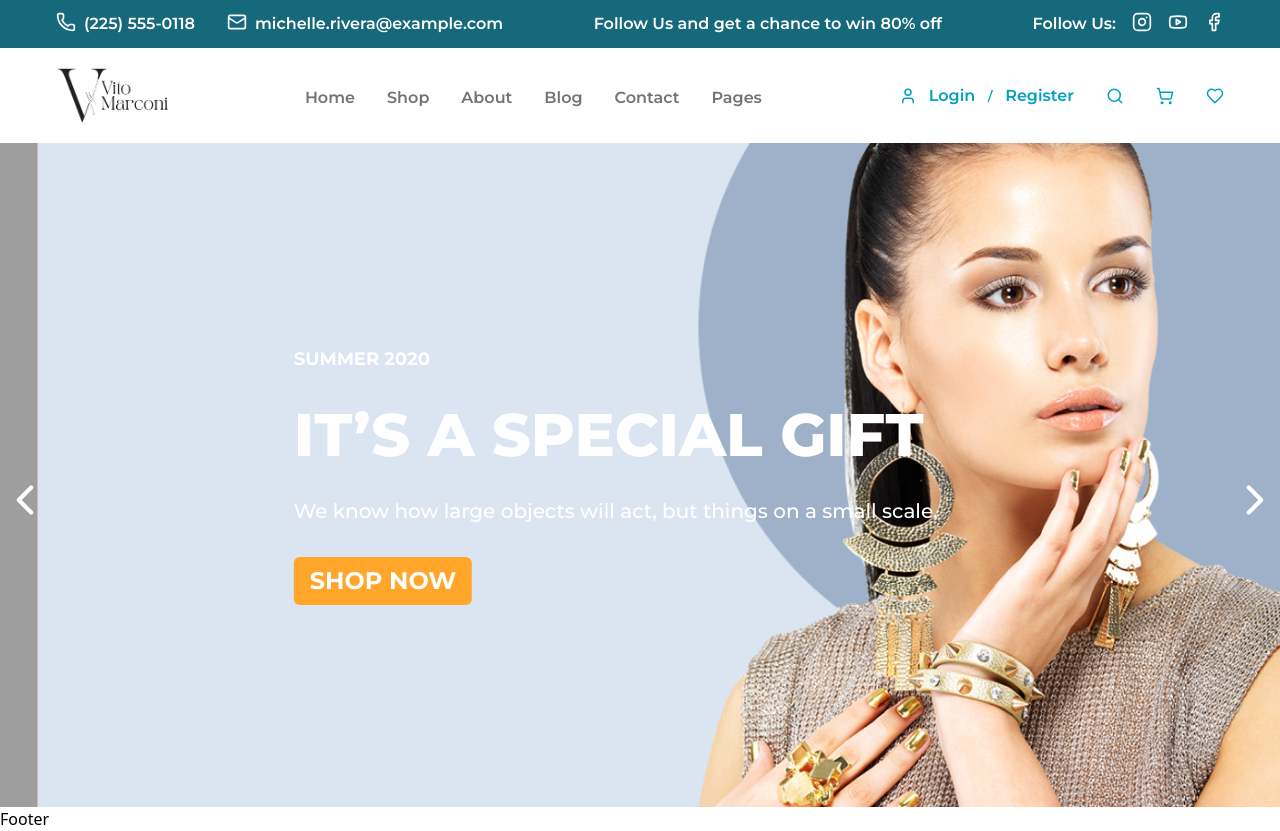
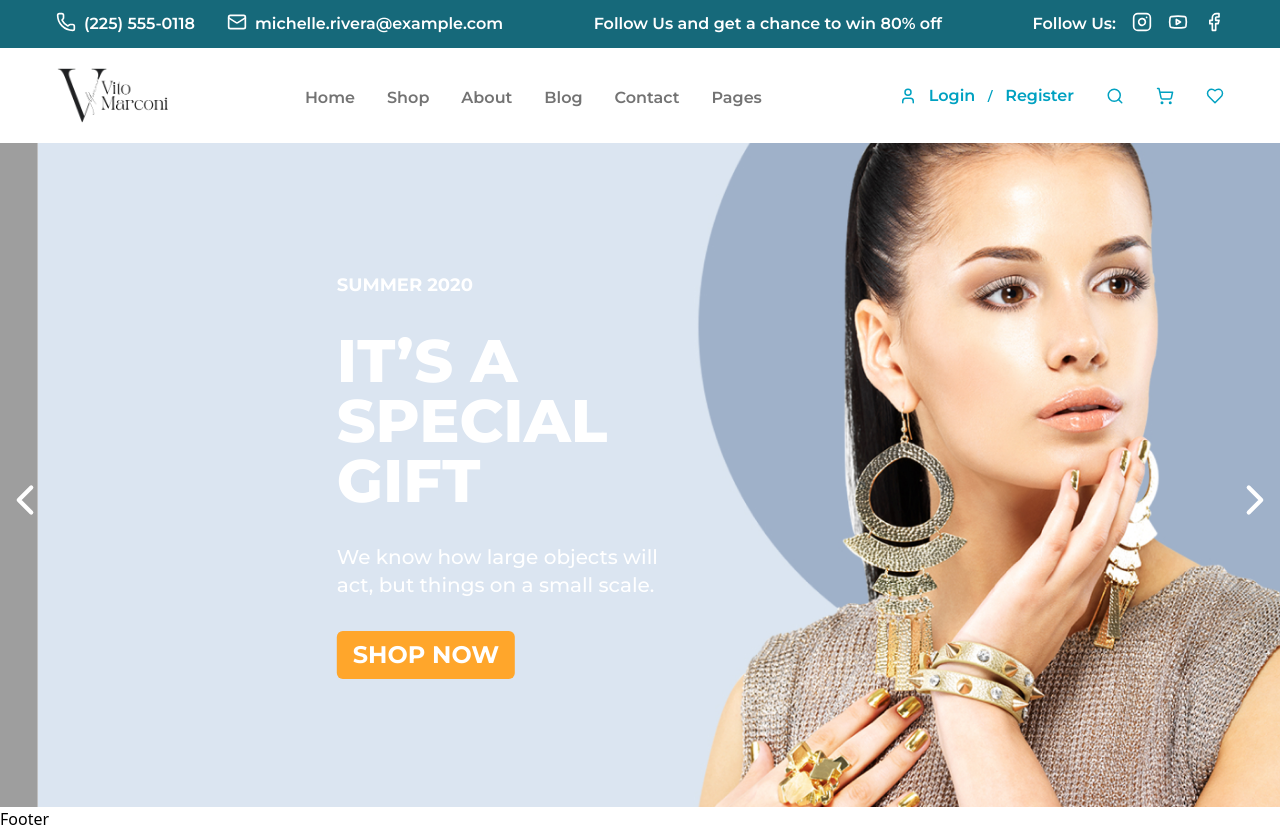
Before and after one commit to irfansubasi/e-commerce, a React (Vite) app: page / in a window 1280 px wide. Built offline with nearby package versions, Linux system fonts and the light colour scheme; grey boxes are pictures that could not be loaded.

Commit message:
fix m && p of carousel texts

```diff
--- a/src/components/Carousel.jsx
+++ b/src/components/Carousel.jsx
@@ -62,8 +62,8 @@ export default function Carousel() {
             key={index}
             className={`h-[83vh] w-full bg-${item.bg} bg-no-repeat bg-top bg-cover flex items-center`}
           >
-            <div className="text-white text-center md:text-start">
-              <div className="flex flex-col gap-8 items-center md:items-start container">
+            <div className="text-white text-center md:text-start md:w-1/2">
+              <div className="flex flex-col gap-8 items-center md:items-start px-10 md:px-0 md:pl-60 md:ml-[43px]">
                 <h5>{item.season}</h5>
                 <h1>{item.titleLine1}</h1>
                 <h4>{item.description}</h4>
```
